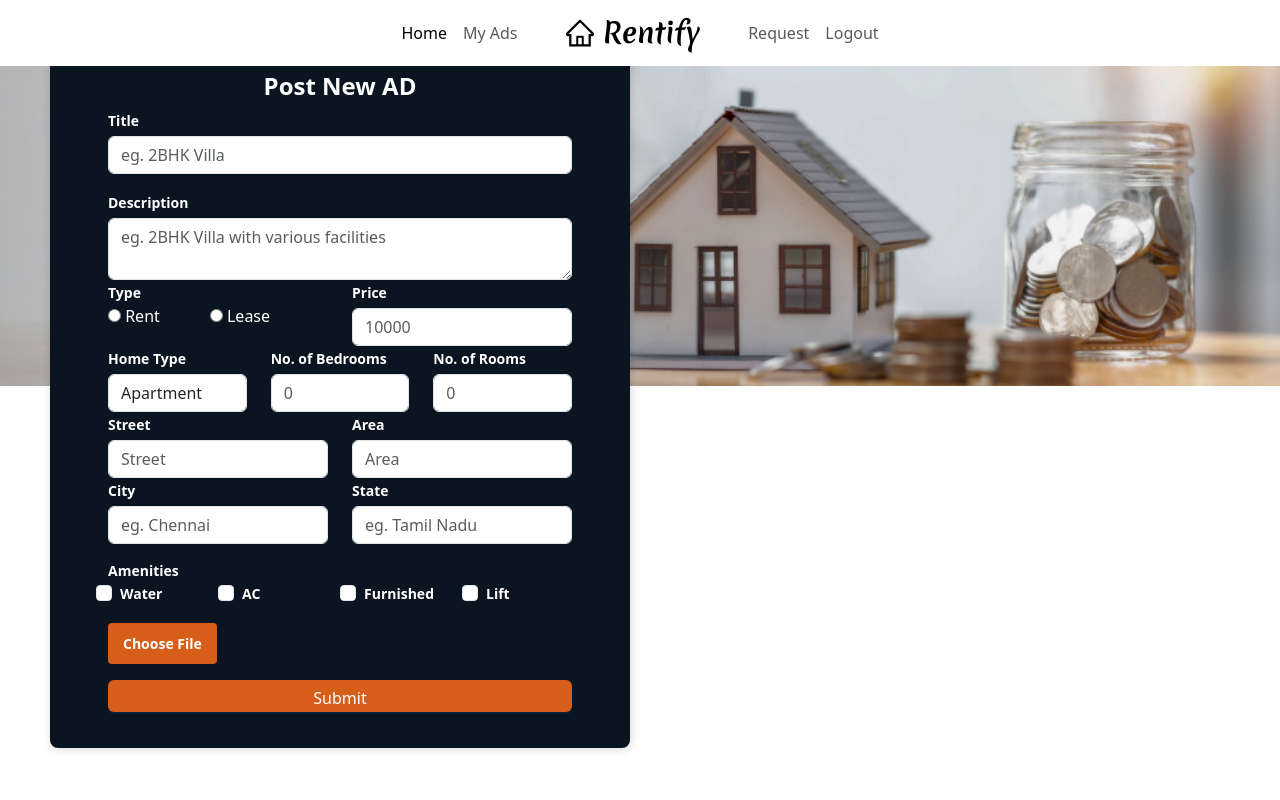
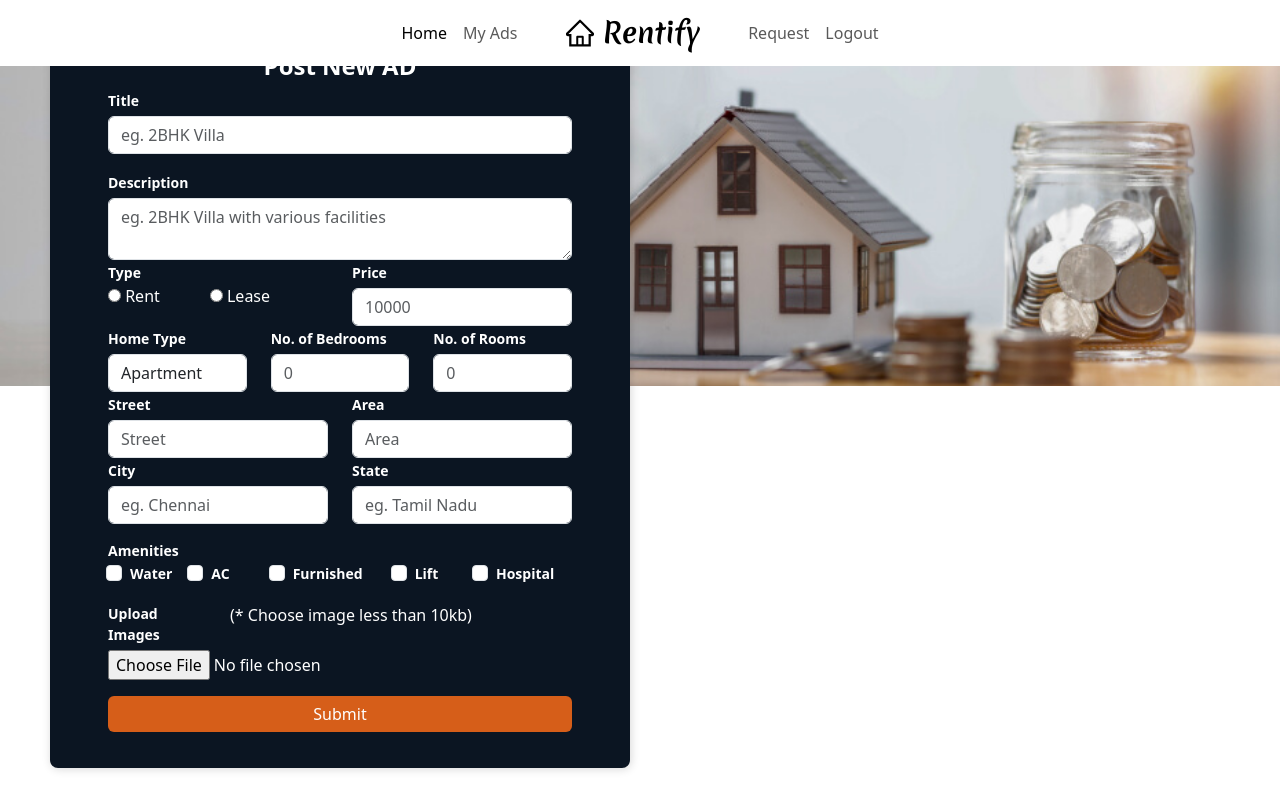
Before and after one commit to Madhumitha-16/Rentify, a React (Create React App) app in the folder frontend/: page /post-ad in a window 1280 px wide. Built offline with nearby package versions, Linux system fonts and the light colour scheme.

Commit message:
image upload 10kb only note added

```diff
--- a/frontend/src/home/Home.css
+++ b/frontend/src/home/Home.css
@@ -217,6 +217,9 @@ color:#fff;
   .mt-6{
     margin-top: 70px;
   }
+  .ml-2{
+    margin-left: 10px;
+  }
 
   .file-input{
     display: none;
--- a/frontend/src/sellers/Ads.js
+++ b/frontend/src/sellers/Ads.js
@@ -1,16 +1,12 @@
 import axios from 'axios';
 import React, { useContext, useEffect, useState } from 'react';
 import { UserContext } from '../UserContext';
+import NavbarSeller from './NavBarSeller';
 import Footer from '../Footer';
-import { Button } from 'antd';
-import NavbarSeller from './NavBarSeller';
-import { toast } from 'react-toastify';
-import 'react-toastify/dist/ReactToastify.css';
 
 const Ads = () => {
   const [selectedFile, setSelectedFile] = useState(null);
-  const [loading, setLoading] = useState(false);
-  const [fileName, setFileName] = useState('');
+
     const { user } = useContext(UserContext);
     console.log(user)
     const [formValues, setFormValues] = useState({
@@ -31,11 +27,7 @@ const Ads = () => {
 
 console.log(formValues,user)
 const handleFileChange = (e) => {
-    const file = e.target.files[0];
-    if (file) {
-      setFileName(file.name);
-    }
-
+  setSelectedFile(e.target.files[0]);
 };
 
     useEffect(() => {
@@ -85,13 +77,9 @@ const handleFileChange = (e) => {
           'Content-Type': 'multipart/form-data'
         }
       });
-setLoading(false)
-toast.success('Ad posted successfully');
+
       console.log('Note created:', response.data);
     } catch (error) {
-        setLoading(false)
-        toast.error('Error posting ad');
-
       console.error('Error creating note:', error);
     }
   };
@@ -128,11 +116,11 @@ toast.success('Ad posted successfully');
           </div>
           <div className="row">
             <div className="col-md-6">
-              <label >Type</label>
+              <label>Type</label>
               <br />
               <input
                 type="radio"
-                className="input-radio "
+                className="input-radio"
                 value="Rent"
                 name="type"
                 checked={formValues.type === 'Rent'}
@@ -259,7 +247,7 @@ toast.success('Ad posted successfully');
           </div>
           <div className="form-group mt-3 row">
             <label>Amenities</label>
-            <div className="form-check col-md-3">
+            <div className="form-check col-md-2 ml-2">
               <input
                 type="checkbox"
                 className="form-check-input"
@@ -272,7 +260,7 @@ toast.success('Ad posted successfully');
                 Water
               </label>
             </div>
-            <div className="form-check col-md-3">
+            <div className="form-check col-md-2">
               <input
                 type="checkbox"
                 className="form-check-input"
@@ -298,7 +286,7 @@ toast.success('Ad posted successfully');
                 Furnished
               </label>
             </div>
-            <div className="form-check col-md-3">
+            <div className="form-check col-md-2">
               <input
                 type="checkbox"
                 className="form-check-input"
@@ -311,32 +299,32 @@ toast.success('Ad posted successfully');
                 Lift
               </label>
             </div>
+            <div className="form-check col-md-2">
+              <input
+                type="checkbox"
+                className="form-check-input"
+                id="hospital"
+                name="Hospital"
+                checked={formValues.amenities.includes('Lift')}
+                onChange={handleCheckboxChange}
+              />
+              <label className="form-check-label" htmlFor="hospital">
+                Hospital
+              </label>
+            </div>
           </div>
-    <div className='row'>
-          <div className="mt-3 col-md-4">
-  <label htmlFor="file-upload" className="custom-file-upload">
-    Choose File
-  </label>
-  <input
-    id="file-upload"
-    type="file"
-    onChange={handleFileChange}
-    className="file-input"
-  />
-  </div>
-   <div className="mt-4  col-md-8">
-  {fileName && <p>Selected file: {fileName}</p>}
-  </div>
-</div>
+
+          <div className="form-group mt-3 row">
+          <div className="col-md-3"><label>Upload Images</label></div>
+          <div className="col-md-8">
+            <p>(* Choose image less than 10kb)</p>
+            </div>
+            <input type="file" onChange={handleFileChange}  className="mt-1 col-md-6" />
+          </div>
           <div className="d-grid gap-2 mt-3 mb-3">
-          <Button
-        className='btn btn-primary' htmlType='submit'
-          type="primary"
-          loading={loading}
-          onClick={() => setLoading(true)}
-        >
-          Submit
-        </Button>
+            <button type="submit" className="btn btn-primary">
+              Submit
+            </button>
           </div>
 
         </div>
```
Also changed, not shown: 1 other file (tests, documents, lock files or other folders).
